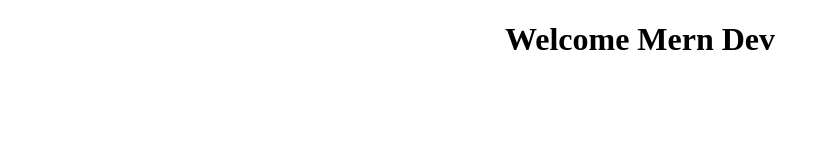
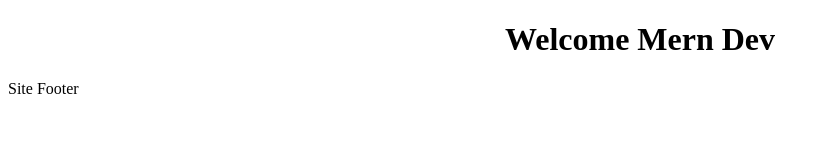
Before and after one commit to mahesh-pagrut/iteration-2, a plain HTML site: page index.html in a window 1280 px wide. Shown: the whole page, without its empty margins (0-829 px from the left). Drawn offline with Linux system fonts and the light colour scheme.

Commit message:
Add footer section

```diff
--- a/index.html
+++ b/index.html
@@ -13,5 +13,6 @@
 <body>
 
     <h1 class="heading">Welcome Mern Dev</h1>
+    <footer>Site Footer</footer>
 </body>
 </html>
```
